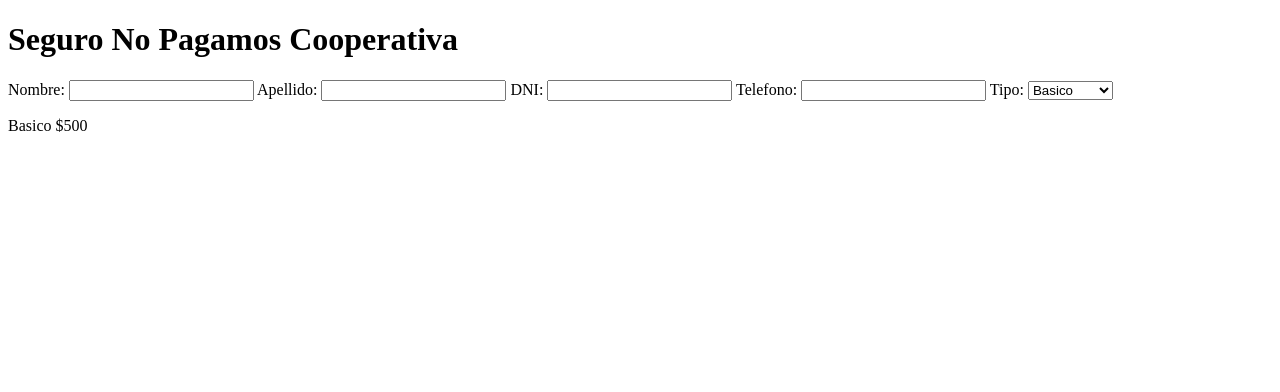
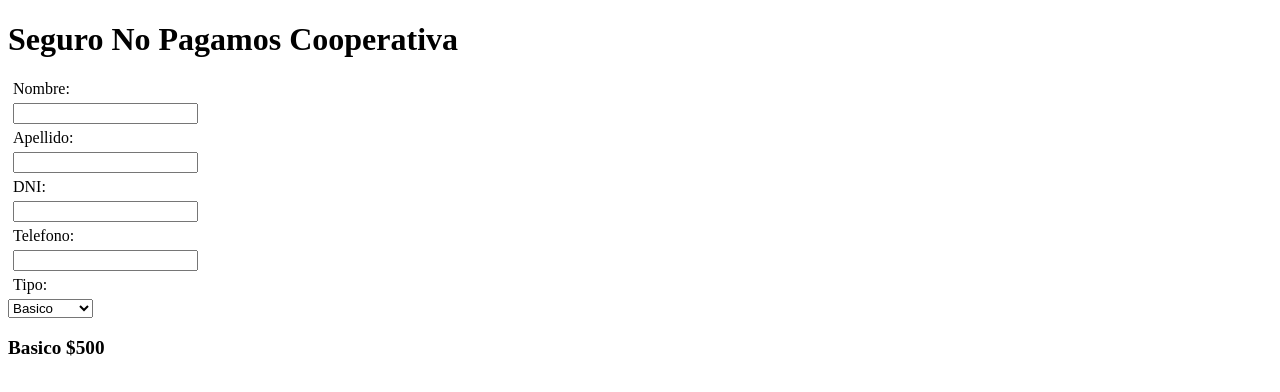
Before and after one commit to AgustinDC/UTN-AP4.0-React, a plain HTML site: page Clase 1/index.html in a window 1280 px wide. Drawn offline with Linux system fonts and the light colour scheme.

Commit message:
varios cambios generales en el .css

```diff
--- a/Clase 1/style.css
+++ b/Clase 1/style.css
@@ -1,3 +1,14 @@
-body {
+form label, input {
+    display: block;
+    margin: 5px;
+}
 
+p {
+    display: block;
+    font-size: larger;
+    font-weight: bold;
 }
+
+p:hover{
+    zoom: 1.5;
+}
```
